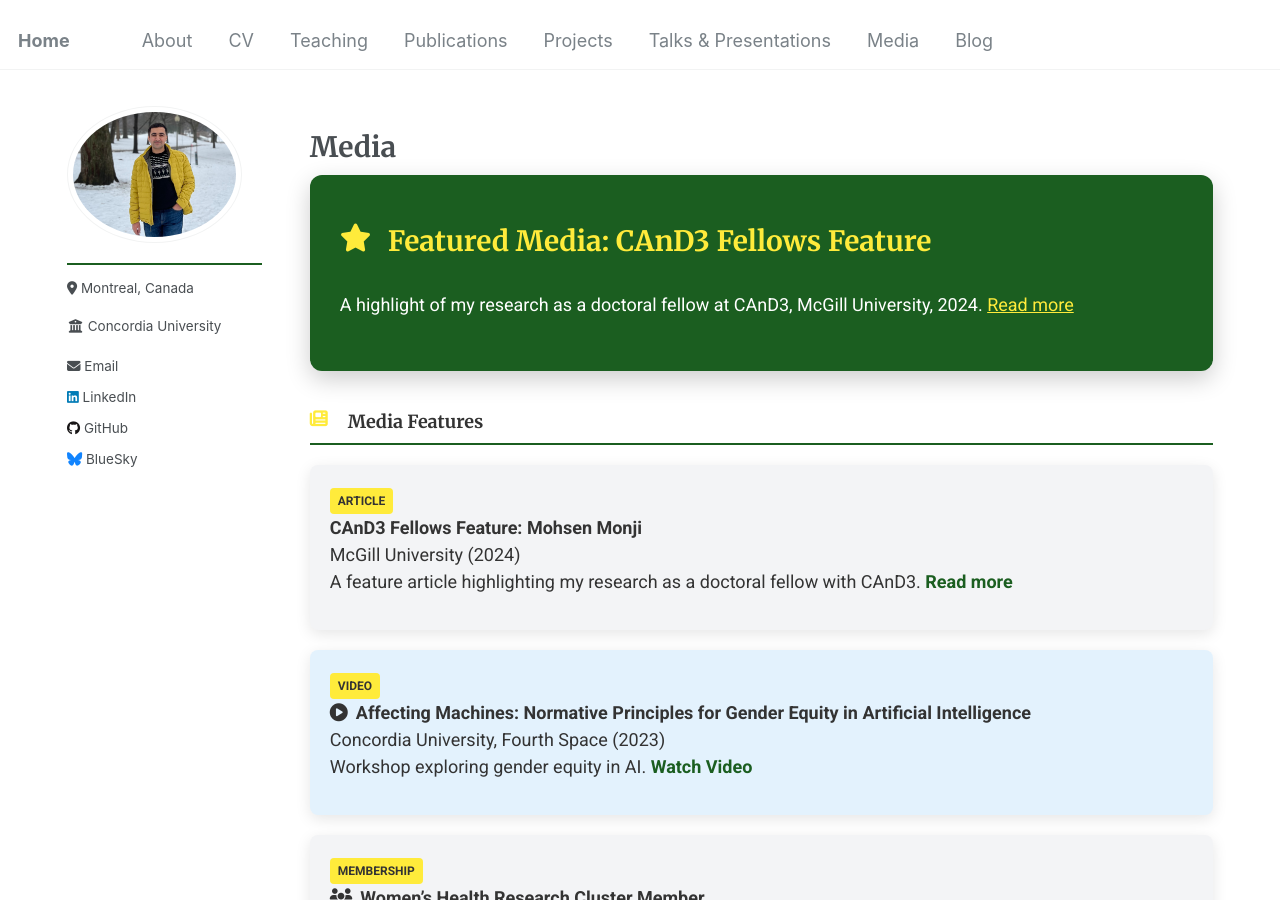
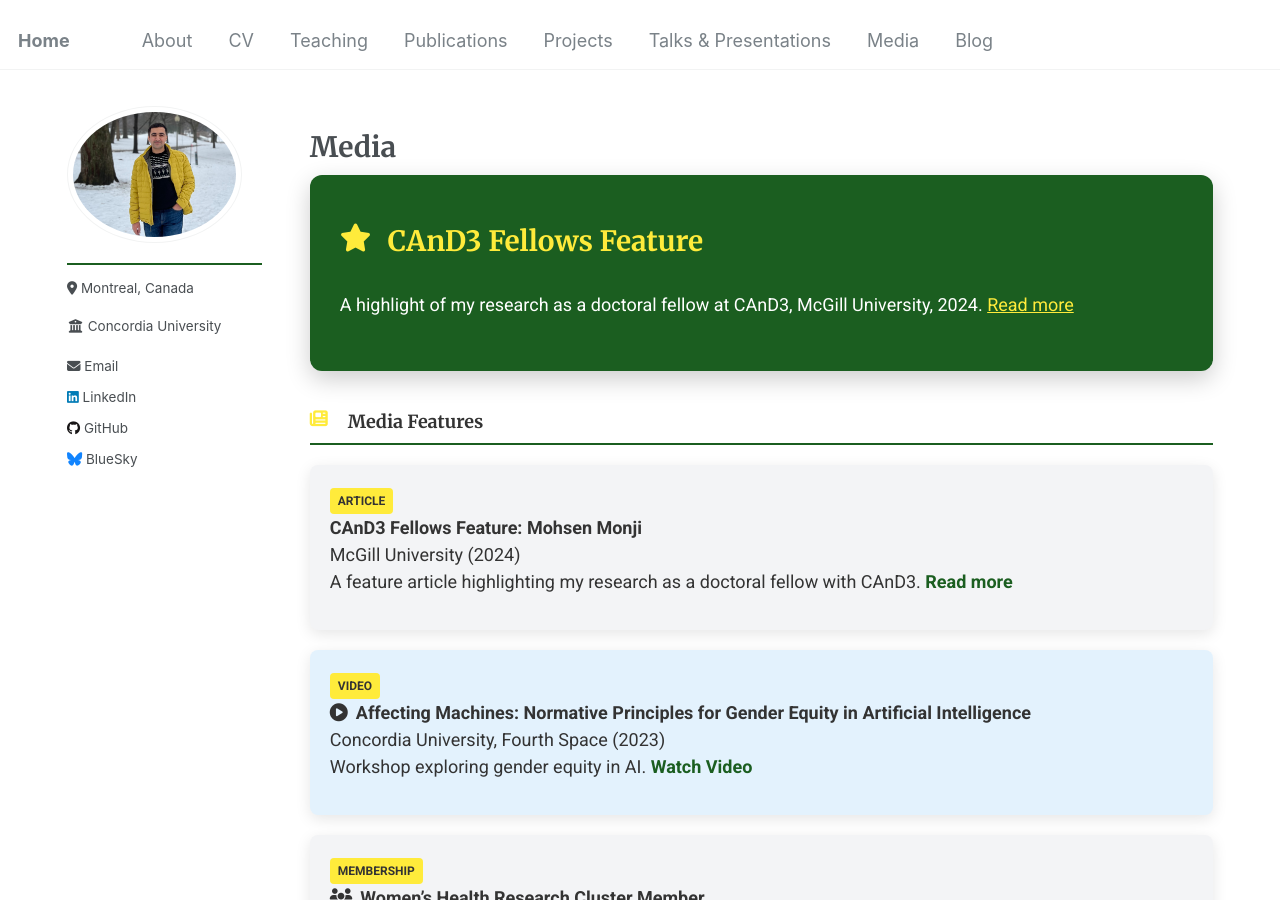
Before and after one commit to Mohsnmonji/mohsnmonji.github.io, a Jekyll site: the page built from _pages/media.md, in a window 1280 px wide and 900 px high. Built offline with Jekyll 4.4.1, drawn with Linux system fonts in a browser that asks for light colours.

Commit message:
Update media.md

```diff
--- a/_pages/media.md
+++ b/_pages/media.md
@@ -100,7 +100,7 @@ author_profile: true
 
 <!-- Featured Media -->
 <div class="featured-media">
-  <h3><i class="fas fa-star icon"></i> Featured Media: CAnD3 Fellows Feature</h3>
+  <h3><i class="fas fa-star icon"></i> CAnD3 Fellows Feature</h3>
   <p>
     A highlight of my research as a doctoral fellow at CAnD3, McGill University, 2024.
     <a href="https://www.mcgill.ca/cand3/article/fellows-feature-mohsen-monji-and-galiba-zahid" target="_blank" style="color: #FFEB3B;">Read more</a>
```
